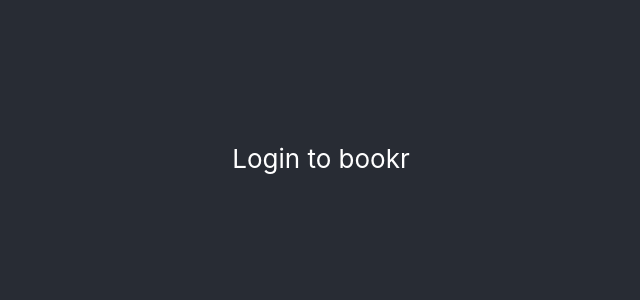
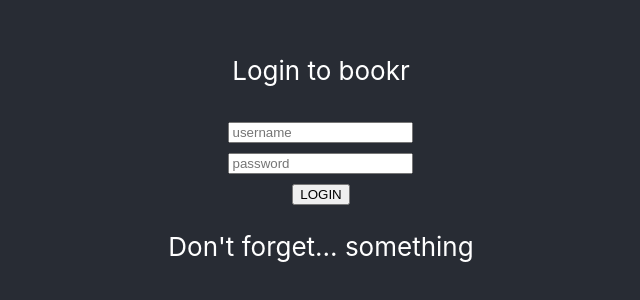
Before and after one commit to bookr-phil/frontendAmberM, a React (Create React App) app in the folder bookr/: page / in a window 1280 px wide. Shown: the part 242-542 px from the top of the page, without its empty margins (319-959 px from the left). Built offline with nearby package versions, Linux system fonts and the light colour scheme.

Commit message:
basic login page layed out

```diff
--- a/bookr/src/App.js
+++ b/bookr/src/App.js
@@ -12,6 +12,25 @@
 
 
 class App extends Component {
+  constructor() {
+    super()
+
+    this.state = {
+      user: '',
+      pass: ''
+    };
+
+  }
+
+  handleChange = e => {
+    this.setState({
+
+      ...this.state,
+      [e.target.name]: e.target.value
+
+    });
+  };
+
   render() {
     return (
       <div className="App">
@@ -20,6 +39,36 @@
           <p>
            Login to bookr
           </p>
+          <div>
+
+          <form onSubmit={this.postSmurf}>
+            <input
+              type="text"
+              name="user"
+              placeholder="username"
+              onChange={this.handleChange}
+              value={this.state.name}
+            />
+            <br></br>
+            <input
+              type="text"
+              name="pass"
+              placeholder="password"
+              onChange={this.handleChange}
+              value={this.state.pass}
+            />
+            <br></br>
+            <button type="submit">
+              LOGIN
+            </button>
+            <p>Don't forget... something</p>
+          </form>
+
+            <p>{this.props.isLoggedIn && (
+              <h2>Hey, you're logged In!</h2>
+            )}</p>
+
+          </div>
 
         </header>
       </div>
--- a/bookr/src/actions/index.js
+++ b/bookr/src/actions/index.js
@@ -7,20 +7,20 @@
 export const LOGIN_SUCCESS = 'LOGIN_SUCCESS';
 export const LOGIN_FAIL = 'LOGIN_FAIL';
 
-export const LoginAction = () => dispatch => {
+export const LoginAction = userinfo => dispatch => {
     dispatch ({
         type: LOGIN_START
     });
 
     axios
 
-    .get ('https://swapi.co/api/people/')
+    .post ('https://bookr-app.herokuapp.com/api/login', userinfo)
 
     .then (res => {
         console.log(res)
         dispatch({
             type: LOGIN_SUCCESS,
-            payload: res.data.results
+            payload: res.data
         })
     })
 
```
